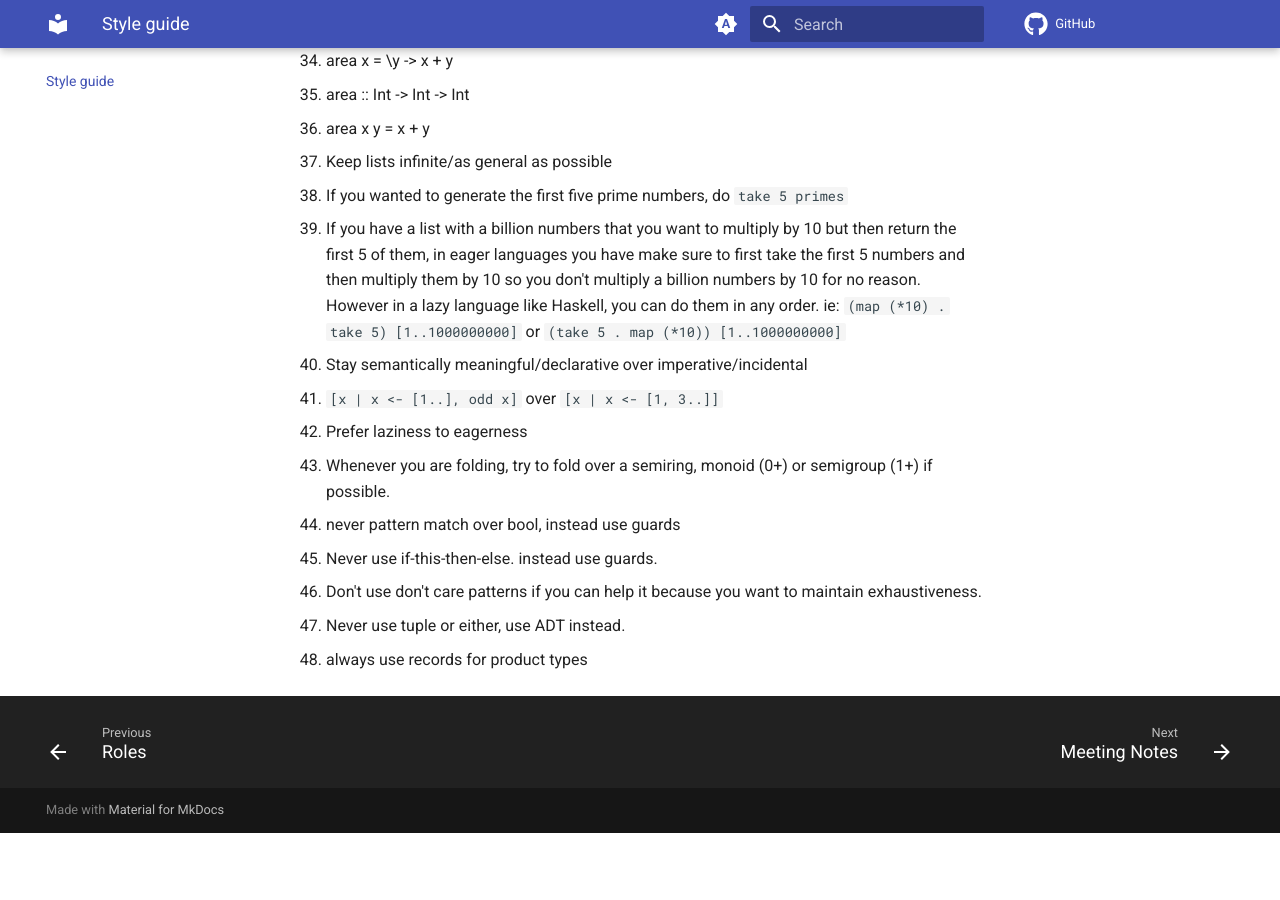
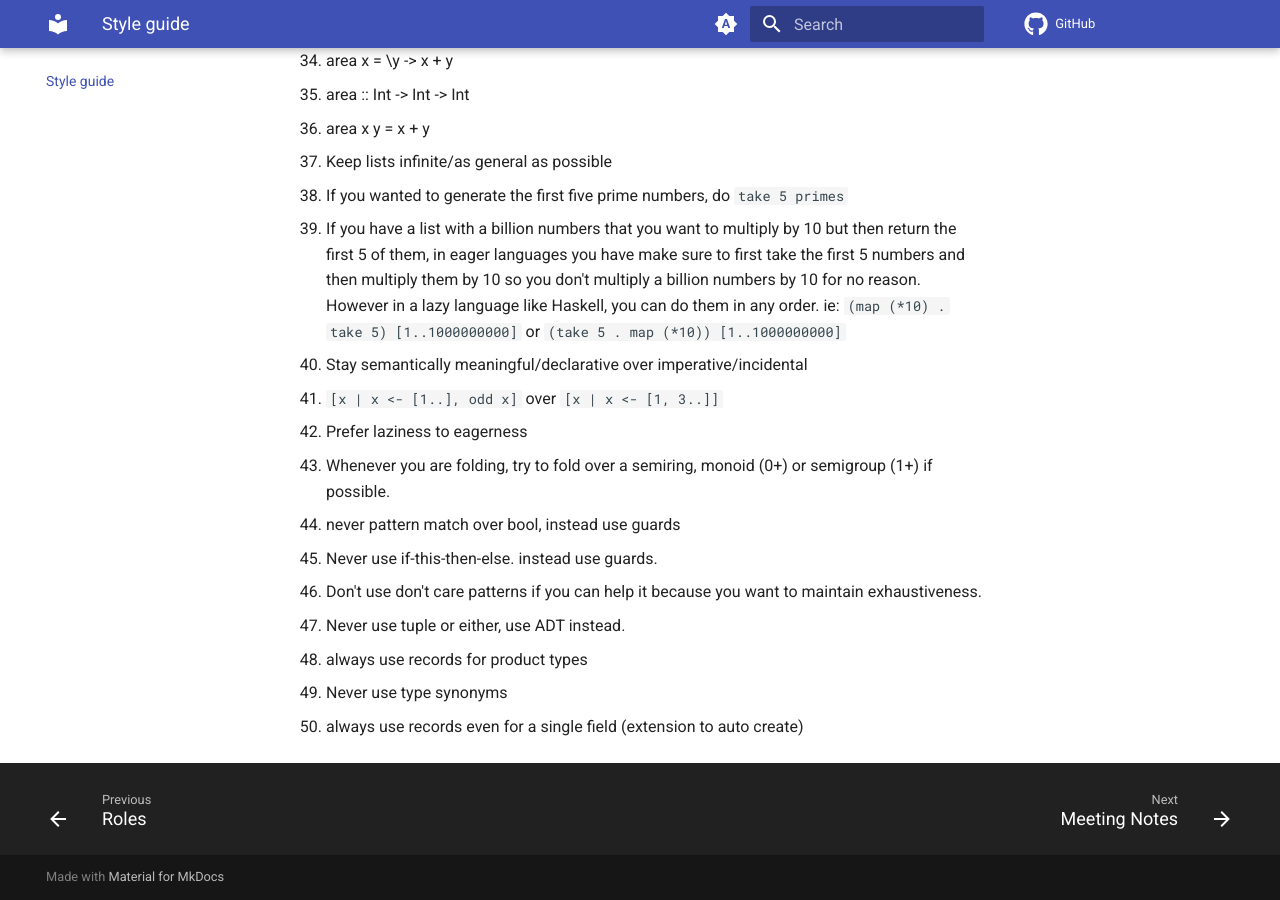
Before and after one commit to solvex-software/solvex-internal-documentation, an MkDocs documentation site: the page built from docs/style-guide.md, in a window 1280 px wide and 900 px high, scrolled down 1611 px. Built offline with MkDocs 1.6.1 and Material for MkDocs 9.7.7, drawn with Linux system fonts in a browser that asks for light colours; comment, search, counter and statistics services are not loaded; before the commit the page ends 2444 px from its top, so only the background shows below that.

Commit message:
Update style-guide.md

```diff
--- a/docs/style-guide.md
+++ b/docs/style-guide.md
@@ -49,3 +49,5 @@
 1. Don't use don't care patterns if you can help it because you want to maintain exhaustiveness.
 1. Never use tuple or either, use ADT instead.
 1. always use records for product types
+1. Never use type synonyms
+1. always use records even for a single field (extension to auto create)
```
